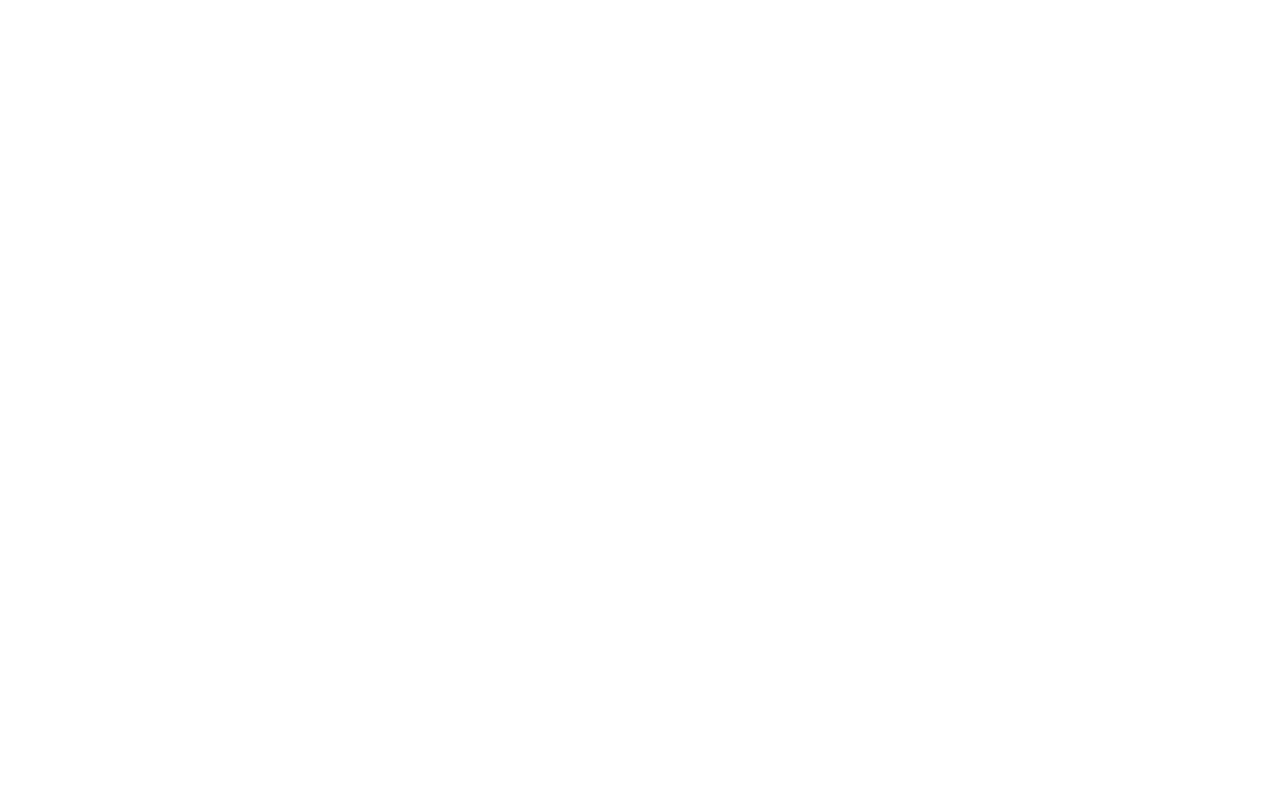
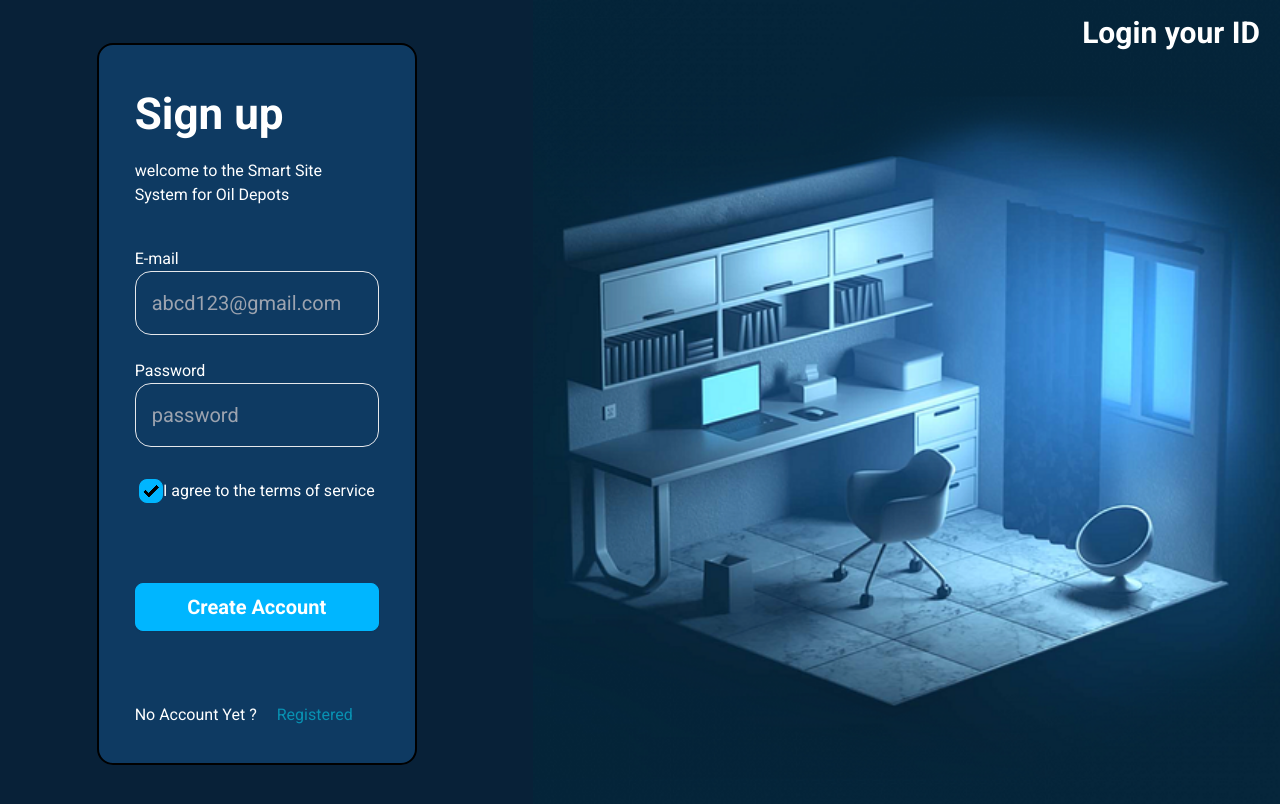
Before and after one commit to nurmahammadmondol/Login-Page, a plain HTML site: page index.html in a window 1280 px wide. Drawn offline with nearby package versions, Linux system fonts and the light colour scheme.

Commit message:
Login Page Done

```diff
--- a/index.html
+++ b/index.html
@@ -37,7 +37,72 @@
   <!-- Login Page -->
   <main>
 
-    <section class="">
+    <section class="h-full w-full  mx-auto my-auto bg-[#082138] relative">
+
+      <!-- tittle  -->
+      <div class="absolute  top-[10px] right-[20px]">
+        <h2 class="text-white lg:text-[30px] font-semibold">Login your ID</h2>
+      </div>
+
+      <!-- contain -->
+      <div class=" lg:flex justify-between items-center gap-5">
+
+        <!-- login from  -->
+        <div class="text-white w-full lg:w-3/12 mx-auto h-full  bg-[#0E3A62] lg:rounded-2xl  border-2 border-black p-9">
+          <h1 class="text-[44px] font-bold mb-3">Sign up</h1>
+          <p class="mb-10">welcome to the Smart Site System for Oil Depots</p>
+
+          <label for="Email">E-mail <br>
+            <input type="text" class="w-full p-4 text-[20px] rounded-2xl border bg-[#0E3A62]"
+              placeholder="abcd123@gmail.com">
+          </label>
+
+          <br> <br>
+
+          <label for="pass">Password <br>
+            <input type="password" class="w-full p-4 text-[20px] rounded-2xl border bg-[#0E3A62]"
+              placeholder="password">
+          </label>
+
+          <br> <br>
+
+          <label class=" label">
+
+            <input type="checkbox" checked="" class="checkbox checkbox-info" />
+            <span class="">I agree to the terms of service</span>
+          </label>
+
+          <br> <br> <br>
+
+          <button class="btn btn-info w-full text-[20px] text-white">Create Account</button>
+
+          <br> <br> <br> <br>
+
+          <div class="flex gap-5">
+            <p>No Account Yet ?</p>
+            <a class="text-cyan-600" href=""> Registered</a>
+          </div>
+
+
+
+
+
+
+
+
+
+
+
+
+        </div>
+
+        <!-- image  -->
+        <div class="w-full lg:w-7/12 h-full   ">
+          <img class="w-full h-full " src="photo/img-1.png" alt="">
+
+        </div>
+
+      </div>
 
     </section>
 
```
